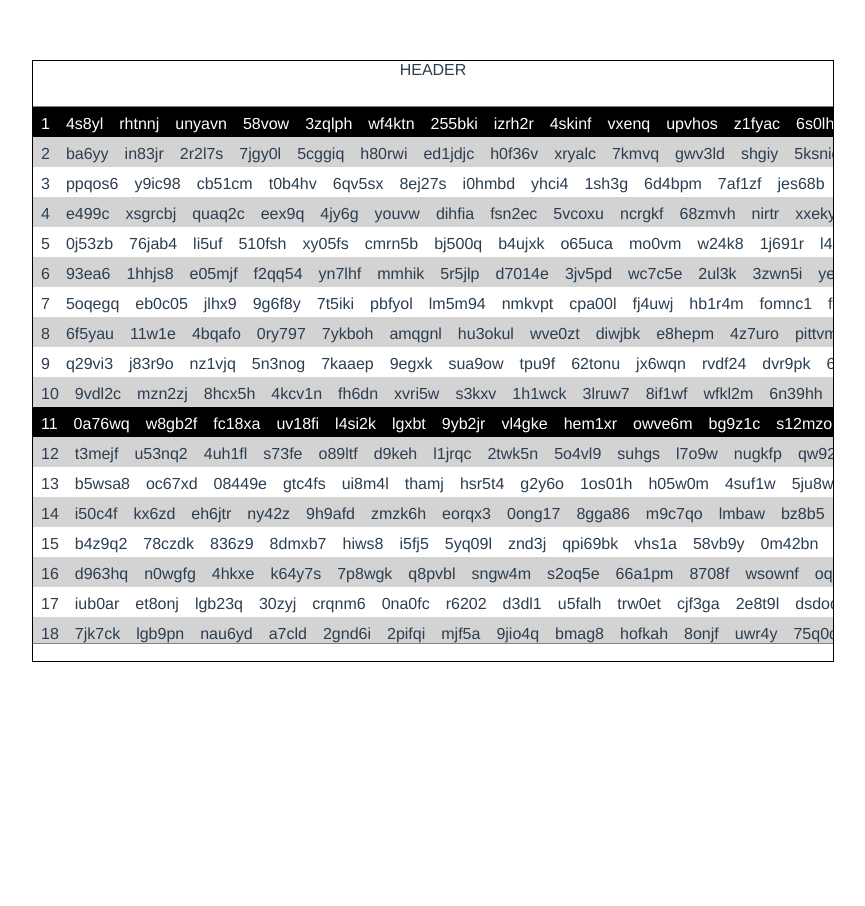
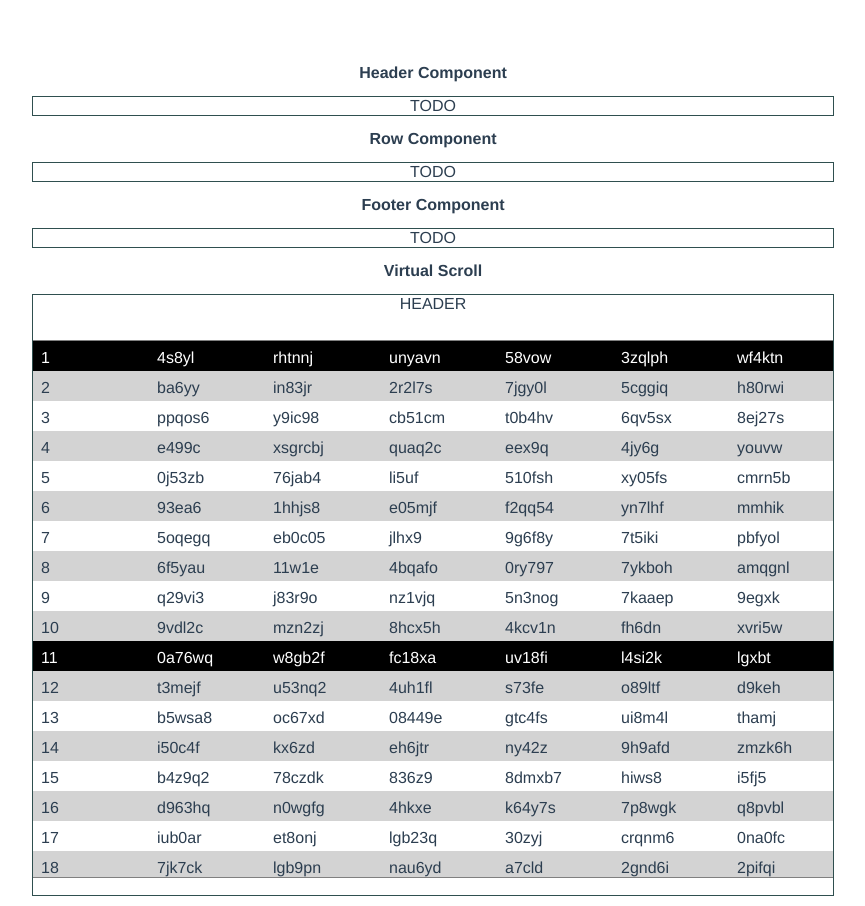
Before and after one commit to bkapus2/VueVirtualScroller, a Vue app: page / in a window 1280 px wide. Shown: the whole page, without its empty margins (207-1072 px from the left). Before the commit the page ends 800 px from the top, so only its background shows below. Built offline with nearby package versions, Linux system fonts and the light colour scheme.

Commit message:
Made displays for individual components

```diff
--- a/src/App.vue
+++ b/src/App.vue
@@ -1,5 +1,15 @@
 <template>
   <div id="app">
+    <component-display name="Header Component" width="800">
+      <div>TODO</div>
+    </component-display>
+    <component-display name="Row Component" width="800">
+      <div>TODO</div>
+    </component-display>
+    <component-display name="Footer Component" width="800">
+      <div>TODO</div>
+    </component-display>
+    <component-display name="Virtual Scroll" width="800" height="600">
       <virtual-scroll
         v-bind:items="items">
         <div v-if="showHeader" class="head" slot="header">
@@ -13,13 +23,16 @@
         </template>
         <div class="foot" slot="footer"></div>
       </virtual-scroll>
+    </component-display>
   </div>
 </template>
 
 <script>
-import VirtualScroll from './components/VirtualScroll';
-import DataItem from './components/DataItem';
-import OtherDataItem from './components/OtherDataItem';
+import VirtualScroll from '@/components/VirtualScroll';
+import DataItem from '@/components/DataItem';
+import OtherDataItem from '@/components/OtherDataItem';
+import ComponentDisplay from '@/components/ComponentDisplay';
+
 import rows from './testData/rows';
 const items = rows.map(function mapRow(item, index) {
   return {
@@ -34,6 +47,7 @@ export default {
   name: 'App',
   components: {
     VirtualScroll,
+    ComponentDisplay,
   },
   data: () => ({
     items,
@@ -52,10 +66,7 @@ export default {
   -moz-osx-font-smoothing: grayscale;
   text-align: center;
   color: #2c3e50;
-  width: 800px;
-  height: 600px;
   margin: 60px auto auto;
-  border: 1px solid black;
 }
 .head {
   z-index: 2;
--- /dev/null
+++ b/src/components/ComponentDisplay.vue
@@ -0,0 +1,49 @@
+<template>
+  <div>
+    <div class="title">{{name}}</div>
+    <div class="display" :style="displayStyle">
+      <slot></slot>
+    </div>
+  </div>
+</template>
+
+<script>
+export default {
+  props: {
+    name: {
+      required: true,
+      type: String,
+    },
+    width: {
+      type: Number,
+    },
+    height: {
+      type: Number,
+    }
+  },
+  computed: {
+    displayStyle() {
+      const { width, height } = this;
+      const style = {};
+      if (width) {
+        style.width = width + 'px';
+      }
+      if (height) {
+        style.height = height + 'px';
+      }
+      return style;
+    }
+  }
+}
+</script>
+
+<style>
+.title {
+  padding: 4px 8px;
+  font-weight: bold;
+}
+.display {
+  border: 1px solid darkslategray;
+  margin: 10px auto;
+}
+</style>
--- a/src/components/DataItem.vue
+++ b/src/components/DataItem.vue
@@ -43,7 +43,8 @@ export default {
 .item-prop {
   display: inline-block;
   padding: 8px;
-  width: 200px;
-  height: 30px;
+  min-width: 100px;
+  max-width: 100px;
+  text-align: left;
 }
 </style>
--- a/src/components/OtherDataItem.vue
+++ b/src/components/OtherDataItem.vue
@@ -37,7 +37,8 @@ export default {
 .item-prop {
   display: inline-block;
   padding: 8px;
-  width: 200px;
-  height: 30px;
+  min-width: 100px;
+  max-width: 100px;
+  text-align: left;
 }
 </style>
```
Lines whose indentation alone changed are shown as unchanged.
